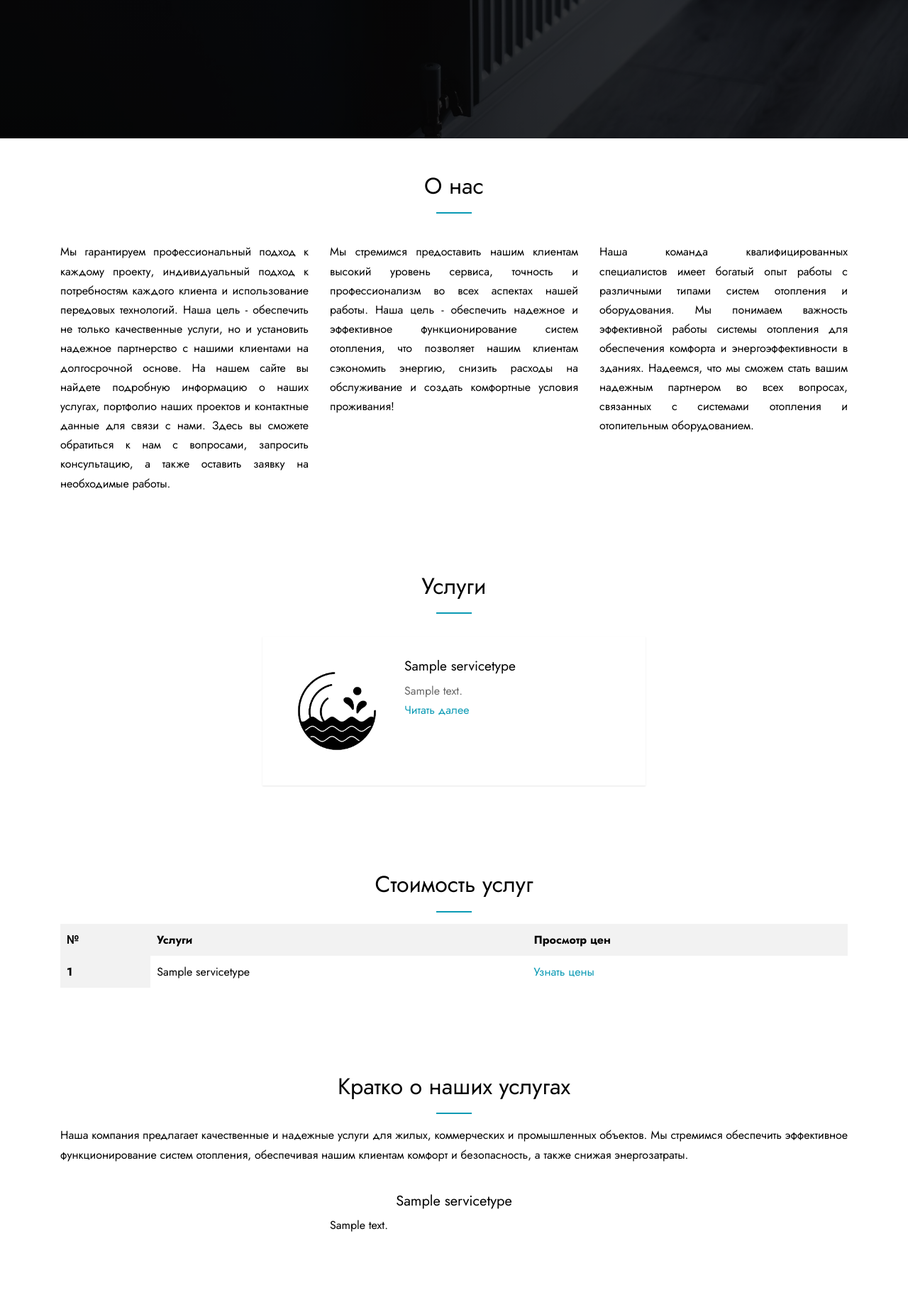
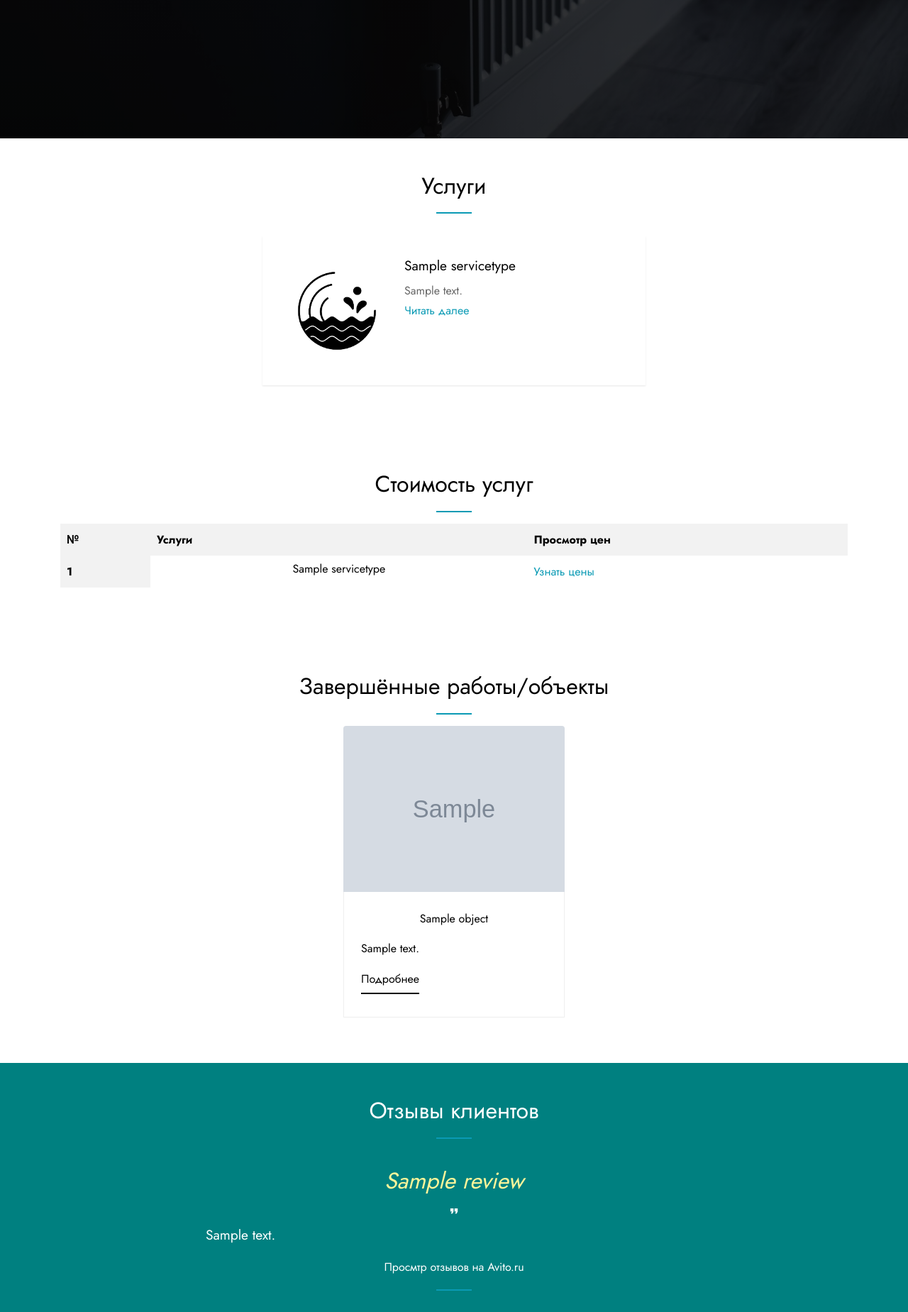
Before and after one commit to linksysadmin/django-website-for-stroytechmontazh-company, a Django app: page / in a window 1280 px wide. Shown: the part 605-2454 px from the top of the page at 71% size. Run offline with Django 4.2, Linux system fonts and the light colour scheme; tables that the repository leaves empty hold one stand-in row (values such as "Sample post"); grey boxes marked "Sample" are stand-in pictures; parts of the project's set-up code (start-up, migrations or seed data) failed here and were passed over; some libraries are stand-ins or nearby versions; some web fonts are replaced.

Commit message:
some fix

```diff
--- a/stroytechmontazh/config/urls.py
+++ b/stroytechmontazh/config/urls.py
@@ -15,6 +15,7 @@ sitemaps = {
     'home': MainPage,
     'services': ServicesSitemap,
     'articles': ArticlesSitemap,
+    'objects': ObjectsSitemap,
 }
 
 
--- a/stroytechmontazh/services/templates/services/index.html
+++ b/stroytechmontazh/services/templates/services/index.html
@@ -38,36 +38,6 @@
     </div>
 
 
-<!--  ABOUT-->
-    <div class="site-section" id="about-section">
-      <div class="container">
-        <div class="row ">
-          <div class="col-12 mb-4 position-relative">
-            <h2 class="section-title text-center mb-5">О нас</h2>
-          </div>
-          <div class="col-lg-4">
-            <p>Мы гарантируем профессиональный подход к каждому проекту, индивидуальный подход к потребностям каждого клиента и использование передовых технологий. Наша цель - обеспечить не только качественные услуги, но и установить надежное партнерство с нашими клиентами на долгосрочной основе.
-На нашем сайте вы найдете подробную информацию о наших услугах, портфолио наших проектов и контактные данные для связи с нами. Здесь вы сможете обратиться к нам с вопросами, запросить консультацию, а также оставить заявку на необходимые работы.
-          </div>
-          <div class="col-lg-4">
-            <p>
-              Мы стремимся предоставить нашим клиентам высокий уровень сервиса, точность и профессионализм во всех
-              аспектах нашей работы. Наша цель - обеспечить надежное и эффективное функционирование систем отопления,
-              что позволяет нашим клиентам сэкономить энергию, снизить расходы на обслуживание и создать комфортные условия проживания!
-            </p>
-          </div>
-          <div class="col-lg-4">
-            <p>Наша команда квалифицированных специалистов имеет богатый опыт работы с различными типами систем отопления
-              и оборудования. Мы понимаем важность эффективной работы системы отопления для обеспечения комфорта и
-              энергоэффективности в зданиях.
-              Надеемся, что мы сможем стать вашим надежным партнером во всех вопросах, связанных с системами отопления и отопительным оборудованием.</p>
-
-            </p>
-          </div>
-        </div>
-      </div>
-    </div>
-<!-- END ABOUT-->
 
 <!--  SERVICES-->
     <div class="site-section" id="services-section">
@@ -114,7 +84,7 @@
               {% for type in services_types %}
                <tr>
                  <th scope="row">{{ forloop.counter }}</th>
-                 <td>{{ type.title }}</td>
+                 <td><h3 style="font-size: 1rem;">{{ type.title }}</h3></td>
                  <td><a aria-label="Цены подробно" href="{{ type.get_absolute_url }}#price">Узнать цены</a></td>
                </tr>
               {% endfor %}
@@ -124,32 +94,6 @@
       </div>
     </div>
 <!-- END PRICE-->
-
-<!--  WHEREFORE-->
-    <div class="site-section" id="wherefore">
-      <div class="container">
-        <div class="row ">
-          <div class="col-12 mb-4 position-relative">
-            <h2 class="section-title text-center mb-5">Кратко о наших услугах</h2>
-            <p>Наша компания предлагает качественные и надежные услуги для жилых, коммерческих и промышленных объектов. Мы стремимся обеспечить эффективное функционирование систем отопления, обеспечивая нашим клиентам комфорт и безопасность, а также снижая энергозатраты.</p>
-          </div>
-          {% for type in services_types %}
-          <div class="col-lg-4">
-              <a aria-label="Подробнее о типе" href="{{ type.get_absolute_url }}">
-                  <h3>{{ type.title }}</h3>
-              </a>
-
-            <p>
-              {{ type.description }}
-            </p>
-          </div>
-          {% endfor %}
-        </div>
-      </div>
-    </div>
-<!-- END WHEREFORE-->
-
-
 
 <!-- OBJECTS -->
     <section class="site-section block__62272" id="projects-section">
@@ -210,6 +154,40 @@
     </section>
 <!--  END REVIEW  -->
 
+<!--  ABOUT-->
+    <div class="site-section" id="about-section">
+      <div class="container">
+        <div class="row ">
+          <div class="col-12 mb-4 position-relative">
+            <h2 class="section-title text-center mb-5">О нас</h2>
+          </div>
+          <div class="col-lg-4">
+            <p>Мы гарантируем профессиональный подход к каждому проекту, индивидуальный подход к потребностям каждого клиента и использование передовых технологий. Наша цель - обеспечить не только качественные услуги, но и установить надежное партнерство с нашими клиентами на долгосрочной основе.
+На нашем сайте вы найдете подробную информацию о наших услугах, портфолио наших проектов и контактные данные для связи с нами. Здесь вы сможете обратиться к нам с вопросами, запросить консультацию, а также оставить заявку на необходимые работы.
+          </div>
+          <div class="col-lg-4">
+            <p>
+              Мы стремимся предоставить нашим клиентам высокий уровень сервиса, точность и профессионализм во всех
+              аспектах нашей работы. Наша цель - обеспечить надежное и эффективное функционирование систем отопления,
+              что позволяет нашим клиентам сэкономить энергию, снизить расходы на обслуживание и создать комфортные условия проживания!
+            </p>
+          </div>
+          <div class="col-lg-4">
+            <p>Наша команда квалифицированных специалистов имеет богатый опыт работы с различными типами систем отопления
+              и оборудования. Мы понимаем важность эффективной работы системы отопления для обеспечения комфорта и
+              энергоэффективности в зданиях.
+              Надеемся, что мы сможем стать вашим надежным партнером во всех вопросах, связанных с системами отопления и отопительным оборудованием.</p>
+
+            </p>
+          </div>
+        </div>
+      </div>
+    </div>
+<!-- END ABOUT-->
+
+
+
+
     <section class="site-section bg-light" id="blog-section">
       <div class="container">
         <div class="row">
--- a/stroytechmontazh/services/views.py
+++ b/stroytechmontazh/services/views.py
@@ -76,7 +76,7 @@ def article_detail(request, article_slug):
 
 def object_detail(request, object_slug):
     object = get_object_or_404(Object, slug=object_slug)
-    object_gallery = ObjectGallery.objects.filter(object=object)
+    object_gallery = ObjectGallery.objects.filter(object=object).order_by('time_create')
     context = {
         'object': object,
         'object_gallery': object_gallery,
```
Also changed, not shown: stroytechmontazh/config/sitemaps.py (+7 -2 lines), stroytechmontazh/services/templates/services/flushing.html (+3 -45 lines), stroytechmontazh/services/templates/services/service_type.html (+4 -4 lines), stroytechmontazh/services/migrations/__init__.py (added), stroytechmontazh/services/static/services/images/back-for-services-base-clear.webp, stroytechmontazh/services/static/services/images/services-base.webp (added), 1 other file.
